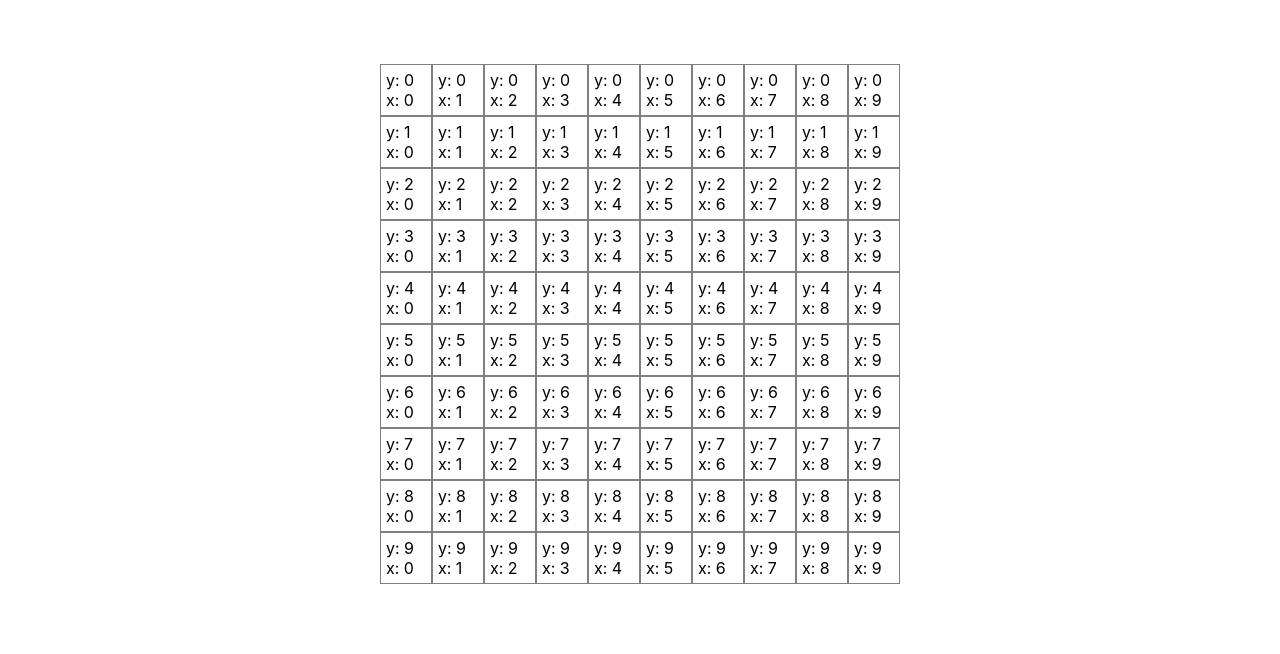
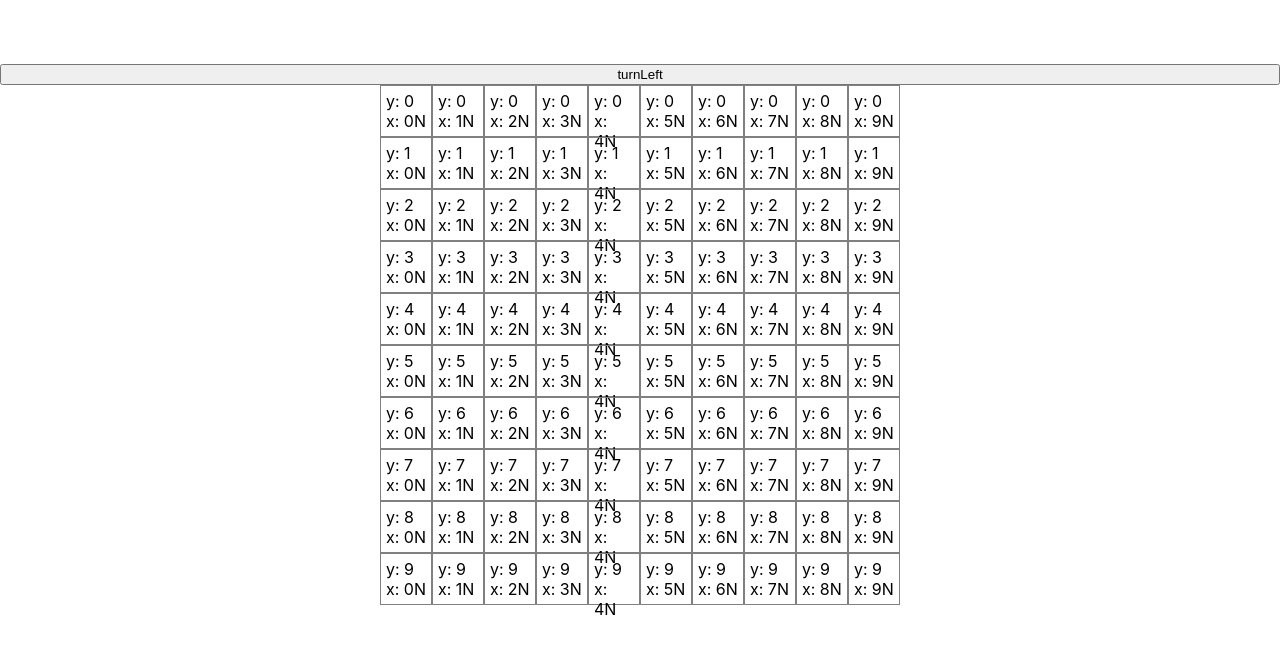
Before and after one commit to zorisse/marsRover, a React (Create React App) app: page / in a window 1280 px wide. Shown: the top 654 px of the page. Built offline with nearby package versions, Linux system fonts and the light colour scheme.

Commit message:
turnleft

```diff
--- a/src/App.js
+++ b/src/App.js
@@ -3,7 +3,7 @@
 import './pp.css'
 
 class App extends Component {
-  state={
+  state= {
    arrayGrid : [
       [null, null, null, null, null, null, null, null, null, null],
       [null, null, null, null, null, null, null, null, null, null],
@@ -15,14 +15,38 @@
       [null, null, null, null, null, null, null, null, null, null],
       [null, null, null, null, null, null, null, null, null, null],
       [null, null, null, null, null, null, null, null, null, null],
-    ]
+    ],
+    Rover : {
+      direction: "N",
+      x: 0,
+      y: 0,
+      travellog: []
+    }
 
   }
+
+ turnleft = () =>{
+   var directions = this.state.Rover.direction;
+   if(directions === "N"){
+     directions ="S";
+   }
+   this.setState({
+    Rover : {
+      direction: directions,
+      x: 0,
+      y: 0,
+      travellog: []
+    }
+   })
+ }
+
+
+
   render() {
-
     return (
       <div className='pp'>
-        <Grid  boxes={this.state.arrayGrid}    />
+      <button  onClick={this.turnleft} >turnLeft</button>
+        <Grid  boxes={this.state.arrayGrid}    dir={this.state.Rover.direction}/>
       </div>
     );
   }
--- a/src/components/grid.js
+++ b/src/components/grid.js
@@ -13,6 +13,7 @@
 
                 <div className='boxes'id={index}>
                     y: {indexRow} x: {index}
+                    {props.dir}
                 </div>
 
                 )}
```
